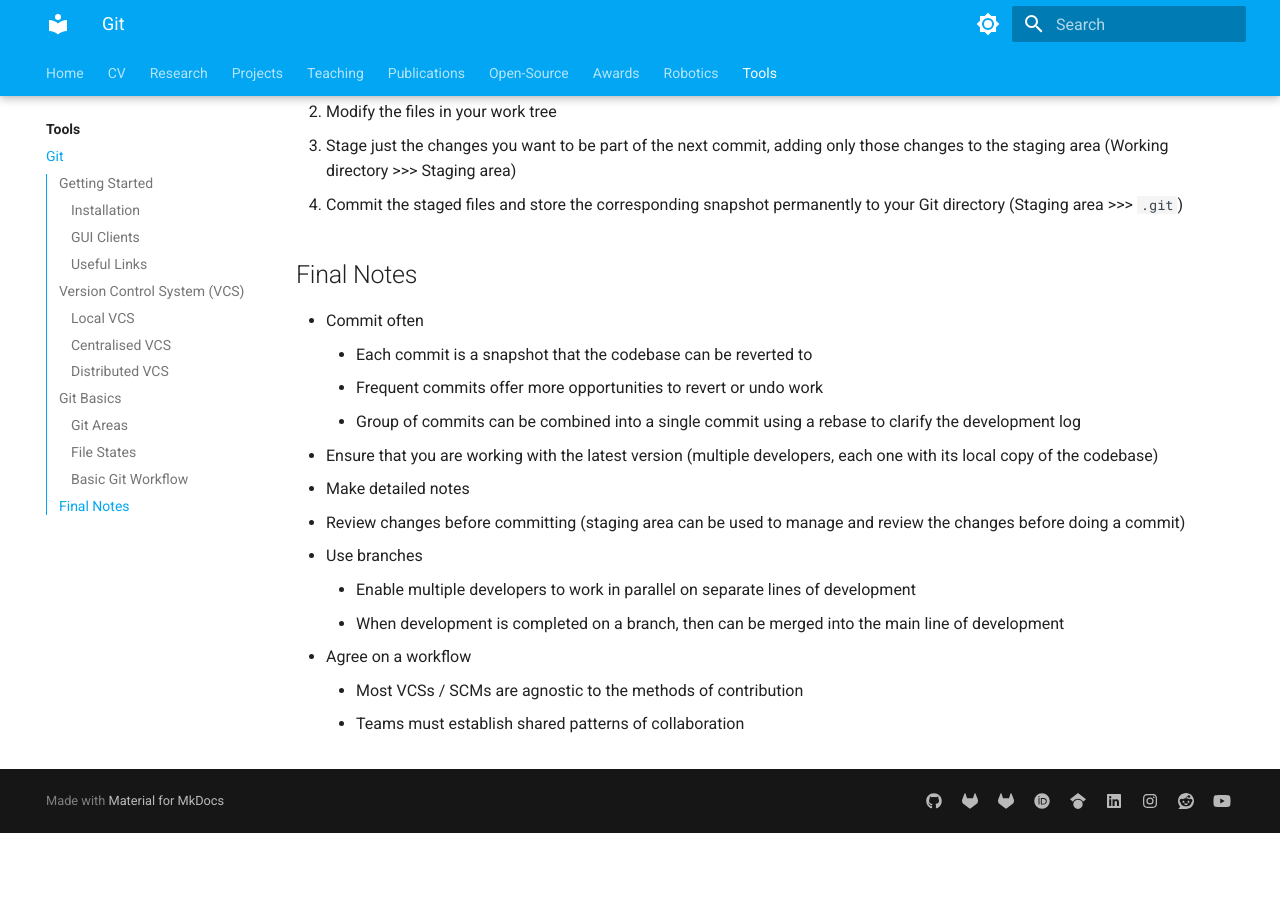
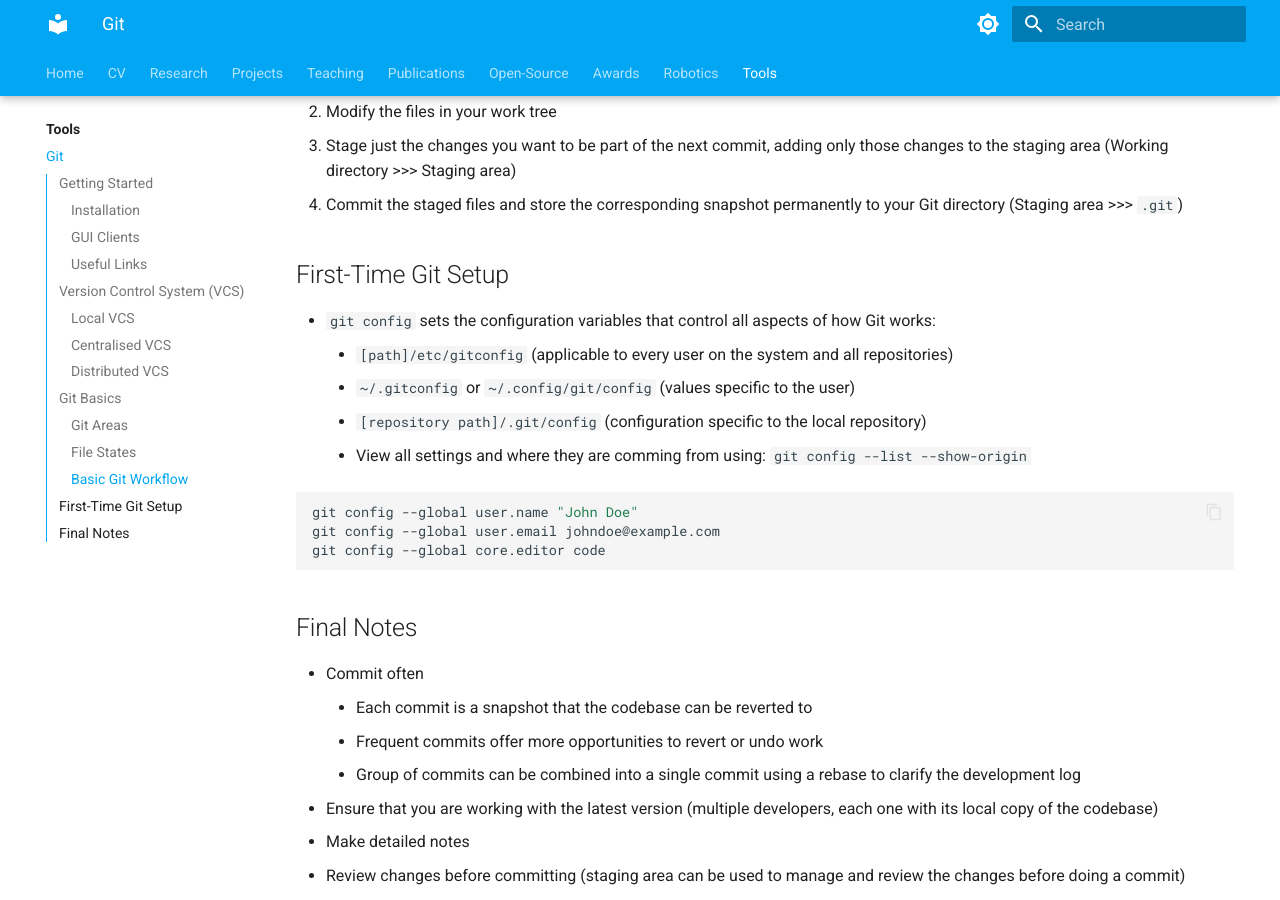
Before and after one commit to sousarbarb/sousarbarb.github.io, an MkDocs documentation site: the page built from docs/tools/git.md, in a window 1280 px wide and 900 px high, scrolled down 5263 px. Built offline with MkDocs 1.6.1 and Material for MkDocs 9.7.7, drawn with Linux system fonts in a browser that asks for light colours; before the commit the page ends 6096 px from its top, so only the background shows below that.

Commit message:
Git: First-Time Git Setup

````diff
--- a/docs/tools/git.md
+++ b/docs/tools/git.md
@@ -217,6 +217,24 @@ end
 4. Commit the staged files and store the corresponding snapshot permanently to
    your Git directory (Staging area >>> `.git`)
 
+## First-Time Git Setup
+
+- `git config` sets the configuration variables that control all aspects of how
+  Git works:
+    - `[path]/etc/gitconfig` (applicable to every user on the system and all
+      repositories)
+    - `~/.gitconfig` or `~/.config/git/config` (values specific to the user)
+    - `[repository path]/.git/config` (configuration specific to the local
+      repository)
+    - View all settings and where they are comming from using:
+      `git config --list --show-origin`
+
+```sh
+git config --global user.name "John Doe"
+git config --global user.email johndoe@example.com
+git config --global core.editor code
+```
+
 ## Final Notes
 
 - Commit often
````
